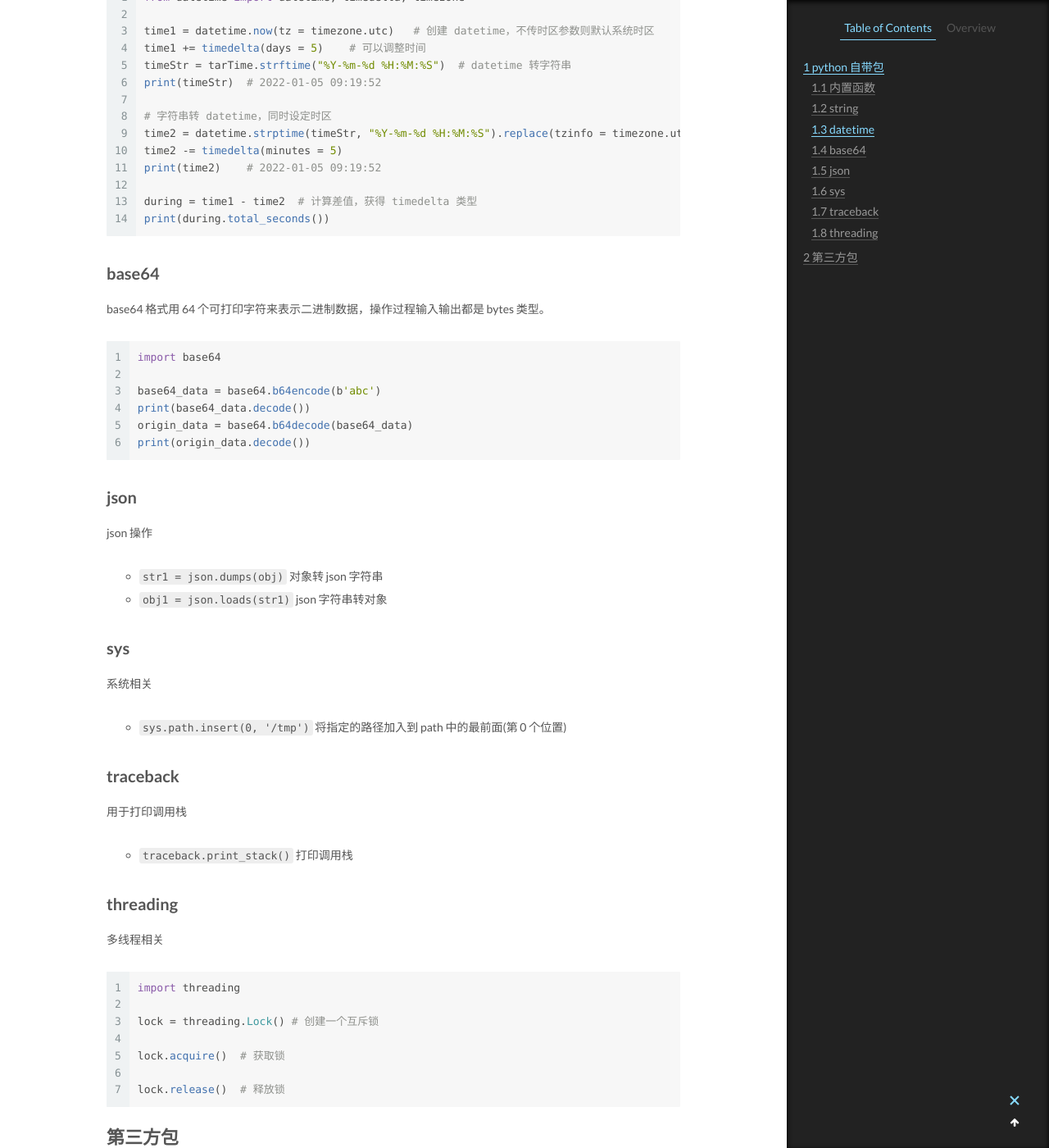
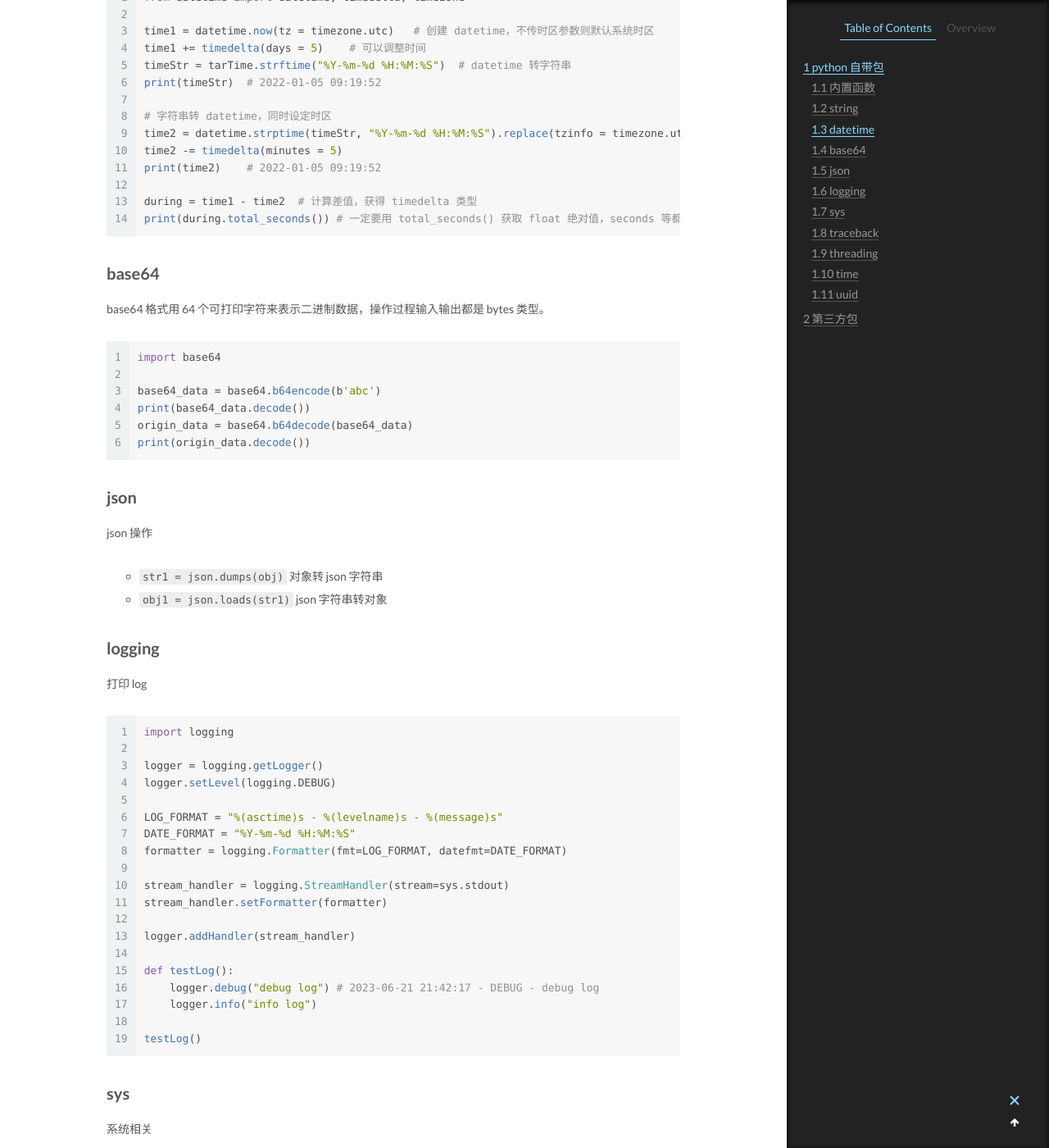
Before and after one commit to CodeHunter2006/CodeHunter2006.github.io, a Jekyll site: the page built from _posts/2022-12-31-Python_package.md, in a window 1280 px wide and 1400 px high, scrolled down 2098 px. Shown: the whole window at 82% size. Built offline with Jekyll 4.4.1, drawn with Linux system fonts in a browser that asks for light colours; some of the changed text lies outside the part shown.

Commit message:
doc: add contents

````diff
--- a/_posts/2022-12-31-Python_package.md
+++ b/_posts/2022-12-31-Python_package.md
@@ -90,7 +90,7 @@ time2 -= timedelta(minutes = 5)
 print(time2)    # 2022-01-05 09:19:52
 
 during = time1 - time2  # 计算差值，获得 timedelta 类型
-print(during.total_seconds())
+print(during.total_seconds()) # 一定要用 total_seconds() 获取 float 绝对值，seconds 等都是获得自己范围内的值
 ```
 
 ## base64
@@ -112,6 +112,32 @@ json 操作
 
 - `str1 = json.dumps(obj)` 对象转 json 字符串
 - `obj1 = json.loads(str1)` json 字符串转对象
+
+## logging
+
+打印 log
+
+```python
+import logging
+
+logger = logging.getLogger()
+logger.setLevel(logging.DEBUG)
+
+LOG_FORMAT = "%(asctime)s - %(levelname)s - %(message)s"
+DATE_FORMAT = "%Y-%m-%d %H:%M:%S"
+formatter = logging.Formatter(fmt=LOG_FORMAT, datefmt=DATE_FORMAT)
+
+stream_handler = logging.StreamHandler(stream=sys.stdout)
+stream_handler.setFormatter(formatter)
+
+logger.addHandler(stream_handler)
+
+def testLog():
+    logger.debug("debug log") # 2023-06-21 21:42:17 - DEBUG - debug log
+    logger.info("info log")
+
+testLog()
+```
 
 ## sys
 
@@ -139,6 +165,21 @@ lock = threading.Lock() # 创建一个互斥锁
 lock.acquire()  # 获取锁
 
 lock.release()  # 释放锁
+```
+
+## time
+
+`time.sleep(1)  # second`
+进程挂起
+
+## uuid
+
+生成 uuid
+
+```python
+from uuid import uuid4
+
+print(uuid4())
 ```
 
 # 第三方包
````
Also changed, not shown: _posts/2018-09-02-Linux_Shell_Command.md (+13 -1 lines), _posts/2018-11-28-Go_Syntax.md (+3 -0 lines), _posts/2023-04-08-Python_Flask_snippets.md (+1 -1 lines).
